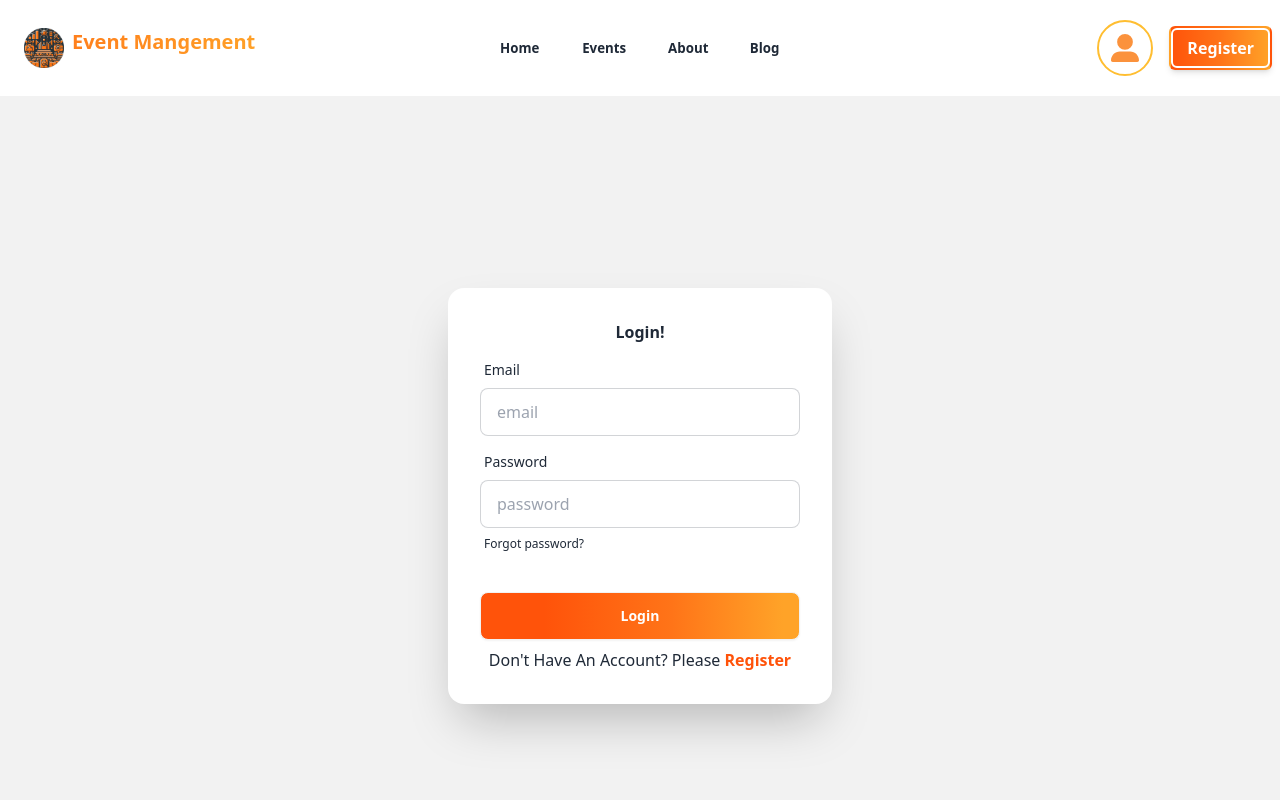
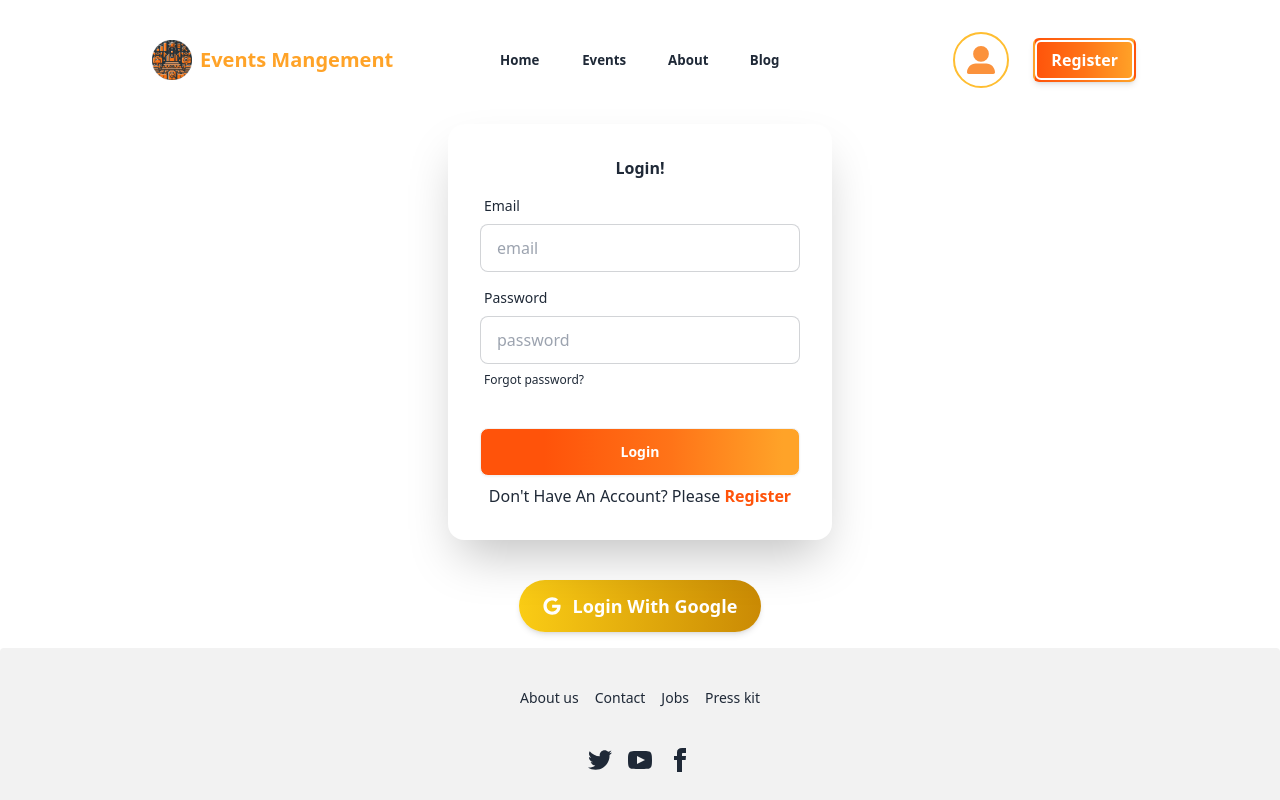
Before and after one commit to captainspeedy68/Laeradr-event-management, a React (Vite) app: page /login in a window 1280 px wide. Shown: the top 800 px of the page. Built offline with nearby package versions, Linux system fonts and the light colour scheme; no server answers.

Commit message:
fetching services api from home route

```diff
--- a/src/layout/Root.jsx
+++ b/src/layout/Root.jsx
@@ -4,7 +4,7 @@ import { ToastContainer } from 'react-toastify';
 import Footer from '../shared/Footer/Footer';
 import Navbar from '../shared/Navbar/Navbar';
 import BackgroundImage from './BackgroundImage';
-
+import 'react-toastify/dist/ReactToastify.css';
 const Root = () => {
     return (
         <div className='md:max-w-7xl md:mx-auto'>
--- a/src/pages/Login/Login.jsx
+++ b/src/pages/Login/Login.jsx
@@ -5,8 +5,9 @@ import { toast } from 'react-toastify';
 import 'react-toastify/dist/ReactToastify.css';
 import { useContext } from 'react';
 import { useState } from 'react';
+import { FaGoogle } from "react-icons/fa";
 const Login = () => {
-    const { logInUser } = useContext(AuthContext);
+    const { logInUser, googleSignIn } = useContext(AuthContext);
     const navigate = useNavigate();
     const [userInfo, setUserInfo] = useState([])
     const notify = (message) => toast(message);
@@ -37,9 +38,19 @@ const Login = () => {
             });
 
     }
+    const handleGoogle = () => {
+        googleSignIn()
+            .then(result => {
+                const logged = result.user;
+                console.log(logged);
+            })
+            .catch(error => {
+                console.log(error.message)
+            })
+    }
     return (
-        <div>
-            <div className="hero min-h-screen bg-base-200">
+        <div className='my-4'>
+            <div className="hero my-10">
                 <div className="card shrink-0 w-full max-w-sm shadow-2xl bg-base-100">
                     <form onSubmit={handleLogin} className="card-body">
                         <h3 className='text-center font-semibold'>Login!</h3>
@@ -71,6 +82,18 @@ const Login = () => {
                 </div>
             </div>
             {/* <ToastContainer autoClose={1000}></ToastContainer> */}
+            <div className='text-center'>
+                <div onClick={handleGoogle}
+                    className='inline-block px-6 py-3 text-lg font-semibold text-white bg-gradient-to-r from-yellow-400 to-yellow-600 rounded-full shadow-md hover:shadow-lg hover:cursor-pointer'
+                >
+                    <div className='flex justify-around items-center'>
+                        <FaGoogle />
+                        <span className='ml-3'>Login With Google</span>
+                    </div>
+
+                </div>
+            </div>
+
         </div>
     );
 };
--- a/src/pages/Services/Services.jsx
+++ b/src/pages/Services/Services.jsx
@@ -3,19 +3,14 @@ import { useEffect } from 'react';
 import IndividualEvents from '../Events/IndividualEvents';
 import IndividualService from './IndividualService';
 
-const Services = () => {
-    const [services, setServices] = useState([]);
-    useEffect(() => {
-        fetch("/services.json")
-            .then(res => res.json())
-            .then(data => setServices(data))
-    }, [])
+const Services = ({services}) => {
+
     return (
-        <div>
-            <div className='md:grid grid-cols-3 mx-auto gap-1'>
+        <div className='relative z-10 mt-80'>
+            <div className='md:grid grid-cols-3 mx-auto gap-y-0 w-fit gap-x-0'>
 
                 {
-                    services.map(service => <IndividualService key={service.id} service={service}></IndividualService>)
+                    services.map(service =><IndividualService className = "m-0 p-0" key={service.id} service={service}></IndividualService>)
                 }
             </div>
         </div>
--- a/src/providers/AuthProvider.jsx
+++ b/src/providers/AuthProvider.jsx
@@ -4,6 +4,7 @@ import { createContext } from 'react';
 import auth from '../firebase/firebase.config';
 import { GoogleAuthProvider } from "firebase/auth";
 export const provider = new GoogleAuthProvider();
+provider.addScope('profile');
 export const AuthContext = createContext(null);
 const AuthProvider = ({ children }) => {
     const [user, setUser] = useState(null);
--- a/src/routes/Routes.jsx
+++ b/src/routes/Routes.jsx
@@ -9,6 +9,8 @@ import Events from '../pages/Events/Events';
 import Home from '../pages/Home/Home';
 import Login from '../pages/Login/Login';
 import Register from '../pages/Register/Register';
+import 'react-toastify/dist/ReactToastify.css';
+import Details from '../shared/Details';
   const router = createBrowserRouter([
     {
       path: "/",
@@ -29,7 +31,17 @@ import Register from '../pages/Register/Register';
         {
           path: "/register",
           element: <Register></Register>
-        }
+        },
+        {
+          path: '/event/:id',
+          element: <Details />,
+          loader: () => fetch('/events.json')
+        },
+        {
+          path: '/service/:id',
+          element: <Details />,
+          loader: () => fetch('/services.json')
+        },
       ]
     },
   ]);
--- /dev/null
+++ b/src/shared/Details.jsx
@@ -0,0 +1,37 @@
+import { useLoaderData, useParams } from 'react-router-dom';
+import { toast, ToastContainer } from 'react-toastify';
+import 'react-toastify/dist/ReactToastify.css';
+// import { saveDonationApplication } from '../../Utility/LocalStorage';
+
+const Details = () => {
+    const services = useLoaderData();
+    const { id } = useParams();
+    const idInt = parseInt(id);
+    const service = services.find(service => service.id === idInt)
+    const { image_url, description, price, name } = service;
+    // console.log(id)
+    // const style = {
+    //     backgroundColor: text_button_bg
+    // }
+    return (
+        <div className='grid my-20 mx-auto grid-cols-4 min-h-80'>
+            <div className=''>
+                <img src={image_url} className="w-11/12 h-11/12 " alt="" />
+            </div>
+            <div className='col-span-2'>
+                <div className='font-extrabold text-4xl mx-12 my-5'>{name}</div>
+                <div className='font-normal text-base mx-12 my-5'>{description}
+                </div>
+            </div>
+            <div className='flex justify-center border-2 border-dotted border-[#FFA328]'>
+                <div className='items-center grid text-center justify-center'>
+                    <span className='font-bold text-2xl mx-7'>Price:</span>
+                    <span className='justify-center text-xl'>{price}</span>
+                    <button className='btn text-white items-center border-none w-full active rounded-2xl justify-center mx-auto'>Buy Now</button>
+                </div>
+            </div>
+        </div>
+    );
+};
+
+export default Details;
--- a/src/shared/Navbar/Navbar.jsx
+++ b/src/shared/Navbar/Navbar.jsx
@@ -7,7 +7,7 @@ import 'react-toastify/dist/ReactToastify.css';
 import { AuthContext } from '../../providers/AuthProvider';
 import { FaUserLarge } from "react-icons/fa6";
 const Navbar = () => {
-    const { user, logout, googleSignIn } = useContext(AuthContext);
+    const { user, logout } = useContext(AuthContext);
     const [isSticky, setIsSticky] = useState(false);
     const [userWithGoogle, setUserWithGoogle] = useState(null);
     useEffect(() => {
@@ -36,7 +36,7 @@ const Navbar = () => {
     const handleLogout = () => {
         logout()
             .then(result => {
-                console.log(result);
+                // console.log(result);
             })
             .catch(error => {
                 console.log(error.message);
@@ -44,19 +44,6 @@ const Navbar = () => {
             });
         // notify();
         //
-    }
-    const handleGoogle = () => {
-        googleSignIn()
-            .then(result => {
-                const logged = result.user;
-                // console.log(result.user);
-                // setUserWithGoogle(logged);
-                console.log(logged);
-                // setUserWithGoogle(logged);
-            })
-            .catch(error => {
-                console.log(error.message)
-            })
     }
     if (user && user.photoURL) console.log("from navbar", user.photoURL);
 
@@ -70,7 +57,7 @@ const Navbar = () => {
         <li onClick={() => setIsBannerVisible(false)}><NavLink className={`nav-btn ${location.pathname === "/blog" ? "active" : ""}`} to={"/blog"}>Blog</NavLink></li>
     </>
     return (
-        <div className={`navbar my-3 z-50 relative  ${isSticky ? 'sticky top-0 bg-white' : ''}`}>
+        <div className={`navbar my-3 z-50 relative top-3 w-4/5 mx-auto rounded-full ${isSticky ? 'sticky top-0 bg-[#707070]' : ''}`}>
             <div className="navbar-start">
                 <div className="dropdown">
                     <div tabIndex={0} role="button" className="btn btn-ghost lg:hidden">
@@ -82,9 +69,9 @@ const Navbar = () => {
                         }
                     </ul>
                 </div>
-                <a className="rounded-md px-4 py-2 font-bold border-none text-xl gradient-text flex justify-around">
+                <a className="rounded-md px-4 py-2 font-bold border-none text-xl text-[#FFA328]  flex justify-around items-center">
                     <img className='h-10 w-10 mr-2' src='/favicon.png'></img>
-                    Event Mangement</a>
+                    <span className=''>Events Mangement</span></a>
             </div>
             <div className="navbar-center hidden lg:flex align-middle items-center">
                 <ul className="menu-horizontal px-10 flex justify-between ">
@@ -95,33 +82,36 @@ const Navbar = () => {
             </div>
 
             <div className="navbar-end">
-                {/* add this in the css ${clicked ? 'scale-105' : ''} */}
 
                 {
                     user ?
                         <>
                             {
-                                user && user.displayName && <p>{user.displayName}</p>
+                                (user && user.displayName) && <p>{user?.displayName}</p>
 
                             }
+
                             <details className='flex justify-center items-center mx-3 relative'>
                                 <summary className='flex'>
-                                    {user && user.photoURL && <img className=' icon h-14 w-14 mr-2 rounded-full' src={user.photoURL} alt="" />}
+                                {user?.photoURL && <img className=' icon h-14 w-14 mr-2 rounded-full' src={user?.photoURL} alt="" />}
 
 
                                 </summary>
-                                <div>
-                                    <ul className={` absolute right-0 top-full transform translate-y-4  ${clicked ? 'scale-105' : ''} nav-clickable`} onClick={handleLogout}>Logout</ul>
-                                </div>
+                            {
+                                user &&                                 <div>
+                                <ul className={` absolute right-0 top-full transform translate-y-4  ${clicked ? 'scale-105' : ''} nav-clickable`} onClick={handleLogout}>Logout</ul>
+                            </div>
+                            }
 
                             </details>
                         </>
                         :
                         <>
-                            <details className='flex justify-center items-center mx-3 relative'>
-                                <summary className='icon'><FaUserLarge className='h-7 w-7' /></summary>
-                                <div className='absolute right-0 top-full transform translate-y-4 '>
-                                    <ul className={`absolute right-0 top-full transform translate-y-0 ${clicked ? 'scale-105' : ''} nav-clickable`} onClick={handleClick} ><Link className='block' to={"/login"}>
+                            <div className='flex justify-center items-center mx-3 relative'>
+                                <Link className='block' to={"/login"}>
+                                <summary className='icon'><FaUserLarge className='h-7 w-7' /></summary></Link>
+                                {/* <div className='absolute right-0 top-full transform translate-y-4 '>
+                                    <ul className={`absolute right-0 top-full transform translate-y-0 ${clicked ? 'scale-105' : ''} nav-clickable`} onClick={handleClick} >
                                         Login
                                         <span className="btn-span"></span>
                                     </Link>
@@ -129,11 +119,11 @@ const Navbar = () => {
                                     <ul className={` absolute right-0 top-full transform translate-y-12 ${clicked ? 'scale-105' : ''} nav-clickable`} onClick={handleGoogle}>
                                         Google
                                     </ul>
-                                </div>
+                                </div> */}
 
-                            </details>
+                            </div>
 
-                            <section className={`relative ${clicked ? 'scale-105' : ''} nav-clickable`} onClick={handleClick}><Link to={"/register"}>
+                            <section className={`relative mx-2 ${clicked ? 'scale-105' : ''} nav-clickable`} onClick={handleClick}><Link to={"/register"}>
                                 Register
                                 <span className="btn-span"></span>
                             </Link>
@@ -144,6 +134,9 @@ const Navbar = () => {
             </div>
             {/* <img src={user.photoURL} alt="" /> */}
             {/* <ToastContainer></ToastContainer> */}
+            {/* {
+                user && user.photoURL && <img src={user.photoURL}></img>
+            } */}
         </div>
     );
 };
```
Also changed, not shown: src/pages/Home/Home.jsx (+12 -13 lines), src/pages/Services/IndividualService.jsx (+14 -11 lines).
